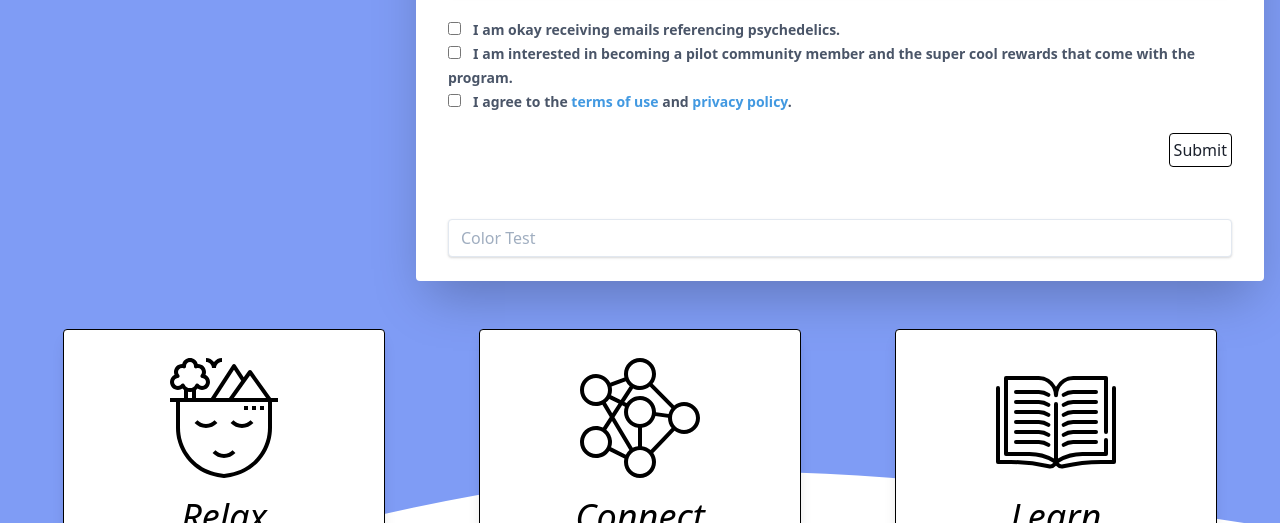
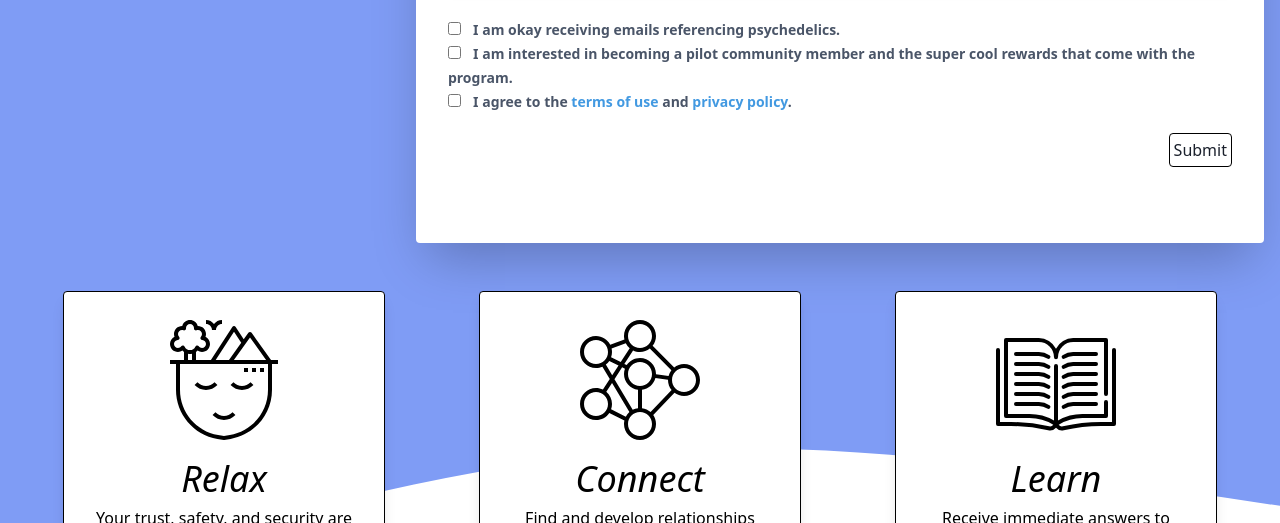
Before and after one commit to lyonsbp/empathic-health-landing, a website with bundled scripts: page src/index.html in a window 1280 px wide. Shown: the part 577-1100 px from the top of the page. Built offline with nearby package versions, Linux system fonts and the light colour scheme.

Commit message:
Remove test color input

```diff
--- a/src/assets/app.pcss
+++ b/src/assets/app.pcss
@@ -18,8 +18,3 @@ body {
     transform: scale(1, 1);
   }
 }
-.wave-container {
-  display: block;
-  transform-origin: bottom;
-  animation: animateWave 1000ms cubic-bezier(0.23, 1, 0.32, 1) forwards;
-}
--- a/src/index.html
+++ b/src/index.html
@@ -211,14 +211,6 @@
                     >
                   </div>
                 </div>
-                <input
-                  id="color-test"
-                  type="text"
-                  placeholder="Color Test"
-                  autocomplete="family-name"
-                  class="shadow appearance-none border rounded w-full py-2 px-3 text-gray-700 leading-tight focus:outline-none focus:shadow-outline"
-                  name="colorTest"
-                />
               </form>
             </div>
           </div>
```
